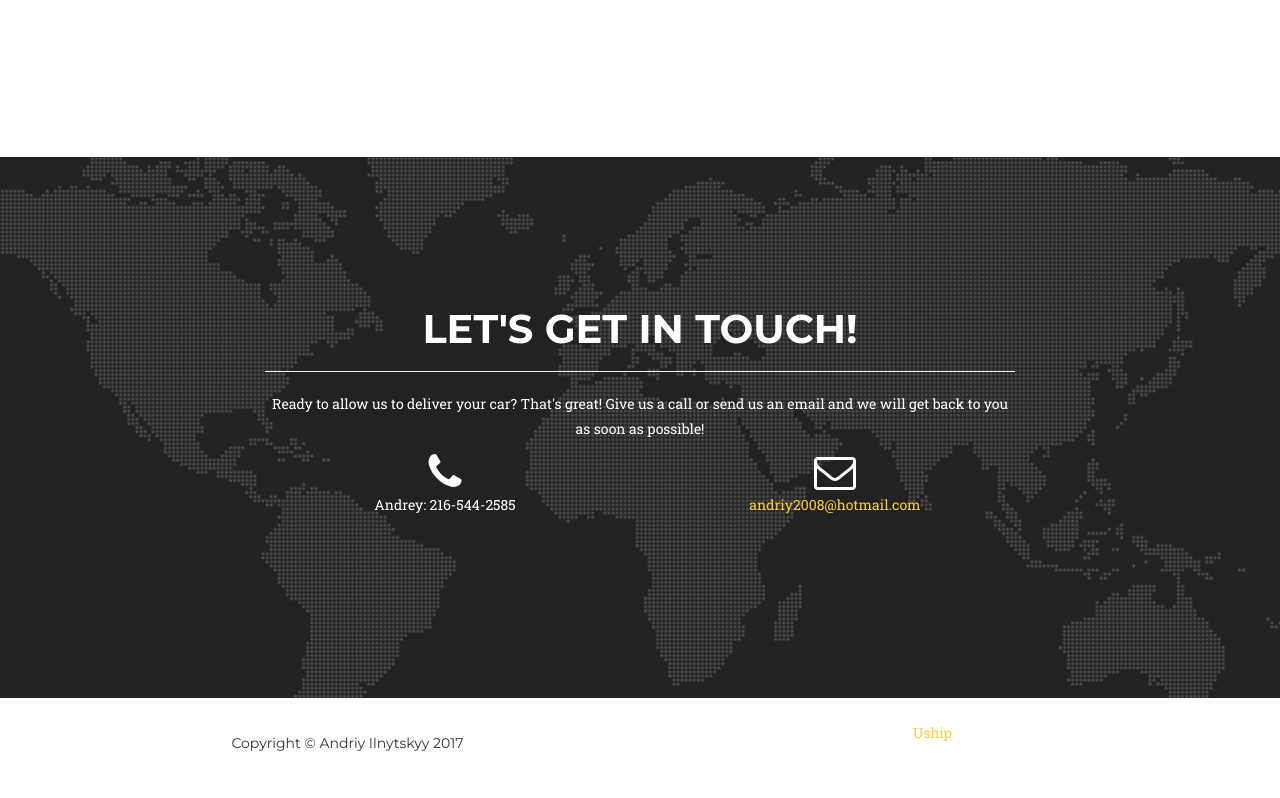
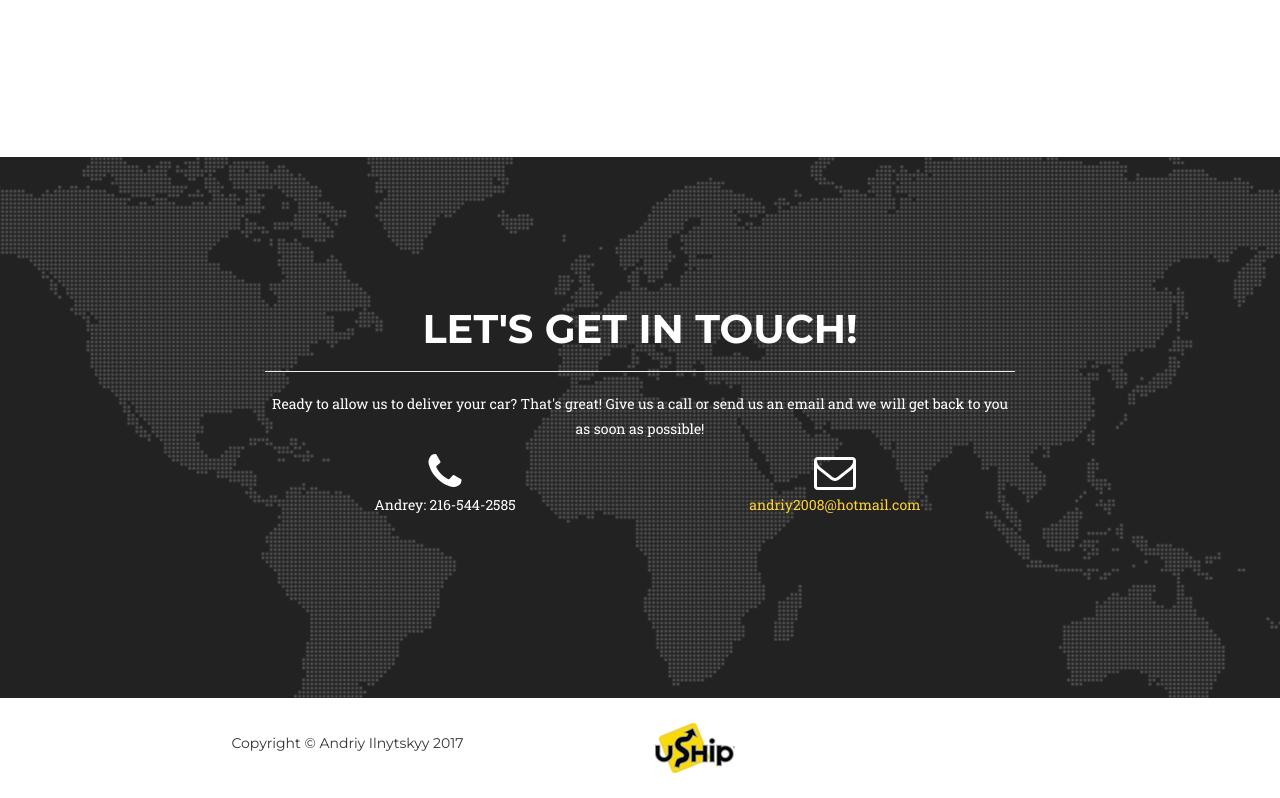
Before and after one commit to vovkiv94/vovkiv94.github.io, a website: page index.html in a window 1280 px wide. Shown: the part 3579-4377 px from the top of the page. Drawn offline with nearby package versions, Linux system fonts and the light colour scheme; files whose address does not match are found by name; a web font is replaced by a local one.

Commit message:
Update index.html

```diff
--- a/index.html
+++ b/index.html
@@ -253,7 +253,11 @@
                     <span class="copyright">Copyright &copy; Andriy Ilnytskyy 2017</span>
                 </div>
                 <div class="col-md-6">
-                    <span class=""><a href="http://www.uship.com/profile/887884029/">Uship</a></span>
+                    <span class="">
+                        <a href="http://www.uship.com/profile/887884029/">
+                            <img class="img-responsive" src="img/about/nav_main.png" alt="uship accaunt">
+                        </a>
+                    </span>
                 </div>
             </div>
         </div>
```
